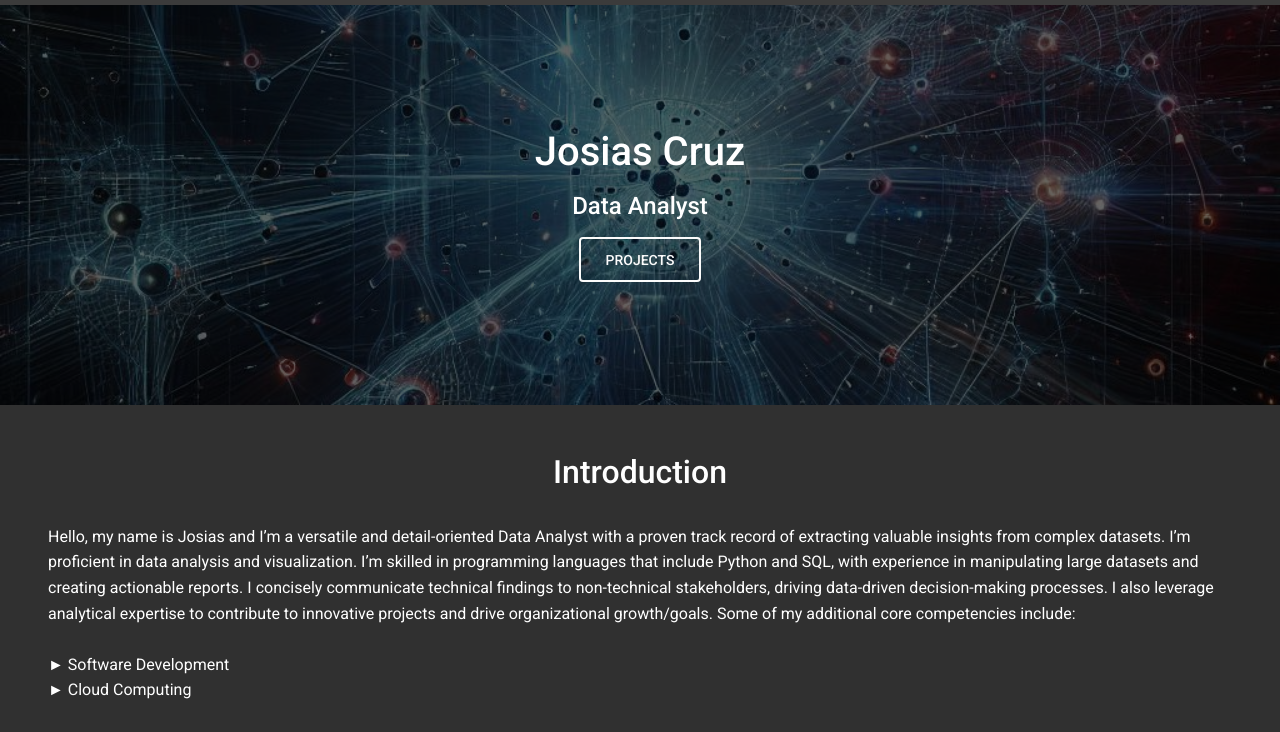
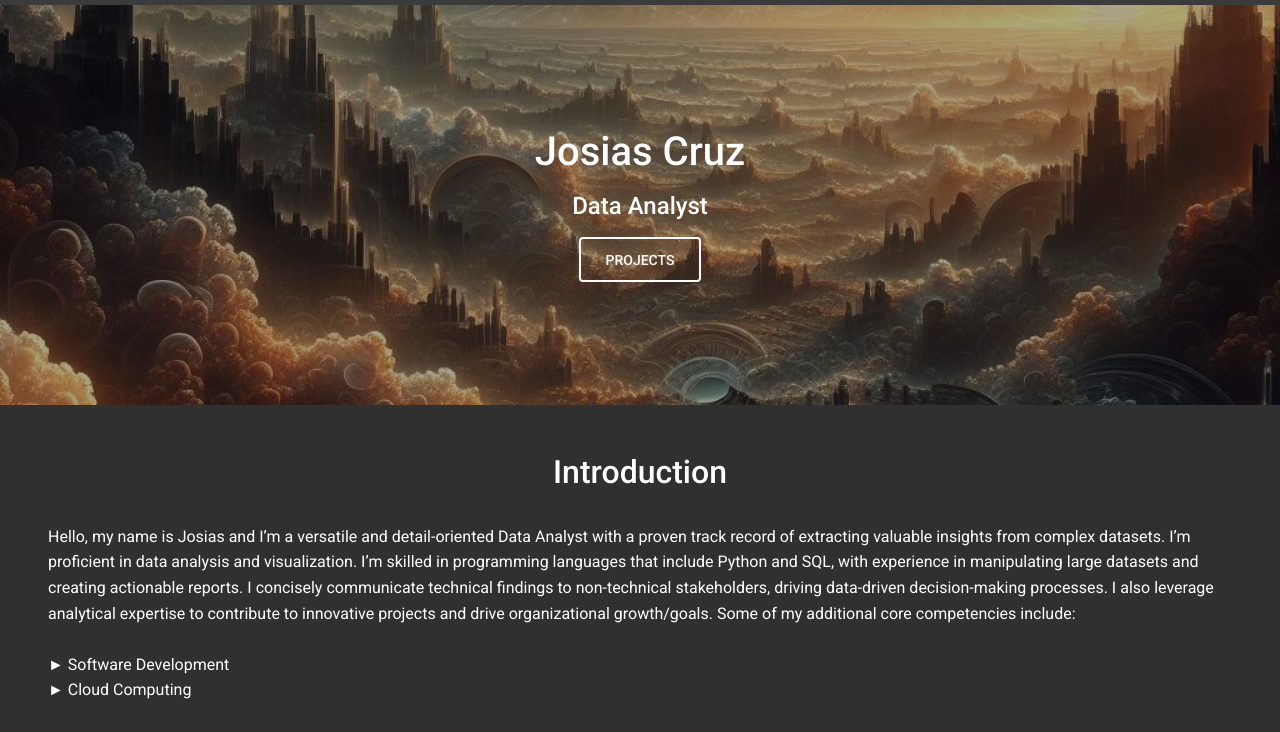
Before and after one commit to Josias-Cruz/Josias-Cruz.github.io, a plain HTML site: page index.html in a window 1280 px wide. Shown: the part 65-797 px from the top of the page. Drawn offline with Linux system fonts and the light colour scheme.

Commit message:
Development (#6)
* change header picture to fractal art

```diff
--- a/index.html
+++ b/index.html
@@ -66,8 +66,8 @@
     <!-- Navbar -->
     <!-- Background image -->
     <!-- “The images displayed on this website were generated by an artificial intelligence (AI) and are intended for personal use. They are not guaranteed to be unique or exclusive and should not be used for commercial purposes without proper licensing or permissions. The AI-generated images are provided ‘as is’ without warranty of any kind, either express or implied, including, but not limited to, the implied warranties of merchantability, fitness for a particular purpose, or non-infringement.” -->
-    <div class="p-5 text-center bg-image" style="background-image: url('../images/OIG2.jpeg');  height: 400px;">
-      <div class="mask" style="background-color: rgba(0, 0, 0, 0.6);">
+    <div class="p-5 text-center bg-image" style="background-image: url('../images/frac2.jpeg');  height: 400px;">
+      <div class="mask" style="background-color: rgba(0, 0, 0, 0.327);">
         <div class="d-flex justify-content-center align-items-center h-100">
           <div class="text-white">
             <h1 class="mb-3">Josias Cruz</h1>
```
Also changed, not shown: images/frac1.jpeg (added), images/frac2.jpeg (added).
